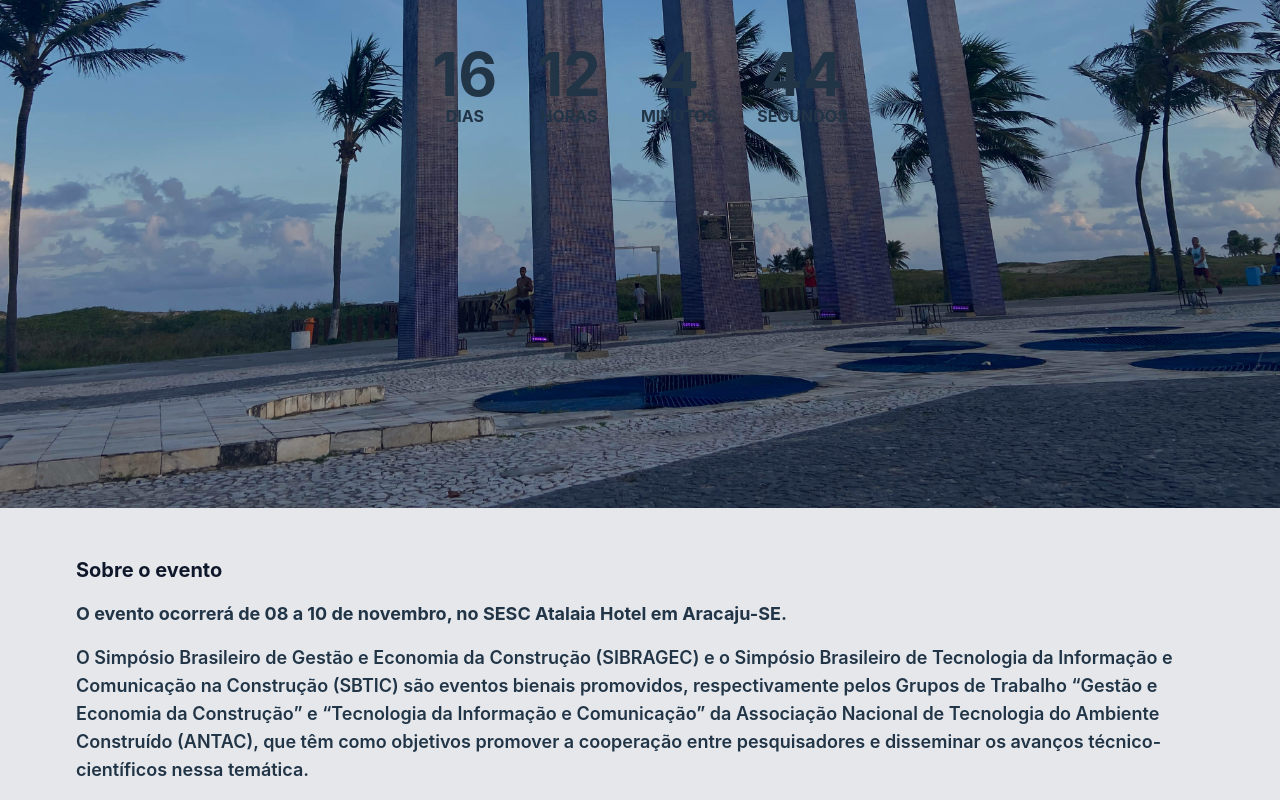
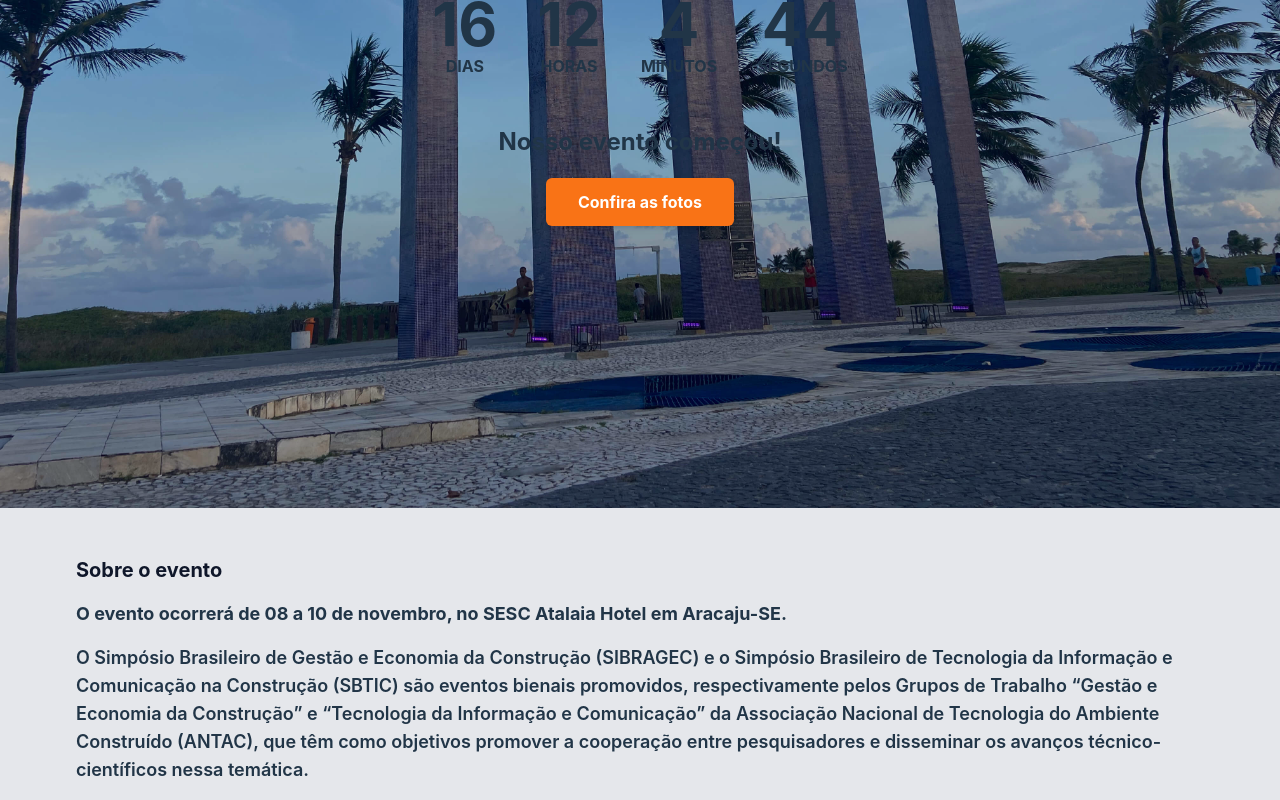
Before and after one commit to softeam-org/sibragecsbtic-web, a React (Vite) app: page / in a window 1280 px wide. Shown: the part 740-1540 px from the top of the page. Built offline with nearby package versions, Linux system fonts and the light colour scheme; what tailwind-nord would draw is missing.

Commit message:
Botão contendo as fotos adicionado

```diff
--- a/src/container/Home.jsx
+++ b/src/container/Home.jsx
@@ -88,6 +88,10 @@ function Home(props) {
 
           <div className='flex py-3 sm:py-12 text-2xl justify-center itens-center font-bold text-nord5'>
             <Timer />
+          </div>
+          <div className="flex flex-col justify-center items-center gap-3">
+            <p className="text-xl md:text-2xl lg:text-2xl font-bold pb-2 text-nord5">Nosso evento começou!</p>
+            <a href="https://drive.google.com/drive/folders/1XxFgIKKcbYeRjJNqUpSimOz-Ds0-RKh9" target="_blank" className="bg-orange-500 border-0 text-white font-bold py-3 px-8  shadow-md hover:shadow-lg rounded-md hover:bg-orange-400 transition-all ease-in flex justify-center items-center gap-4">Confira as fotos</a>
           </div>
         </div>
       </div>
```
